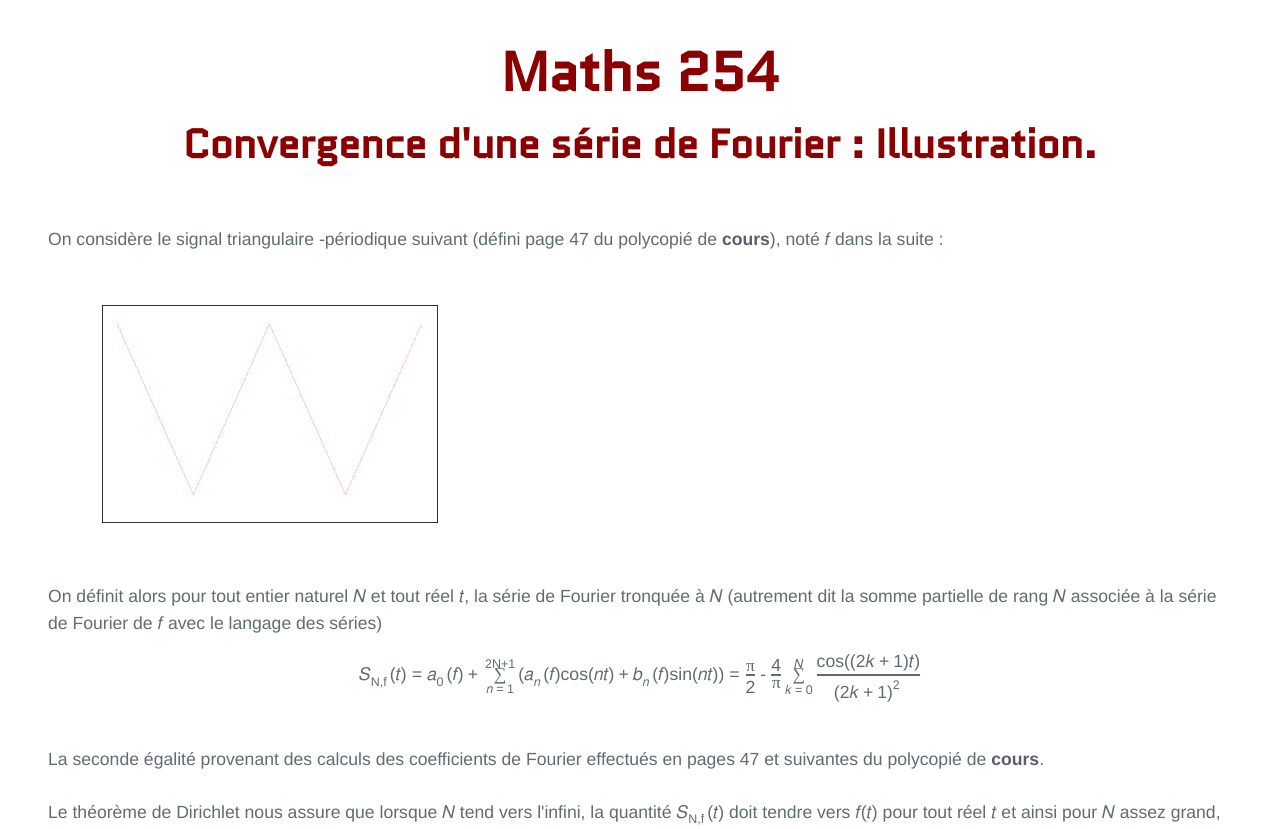
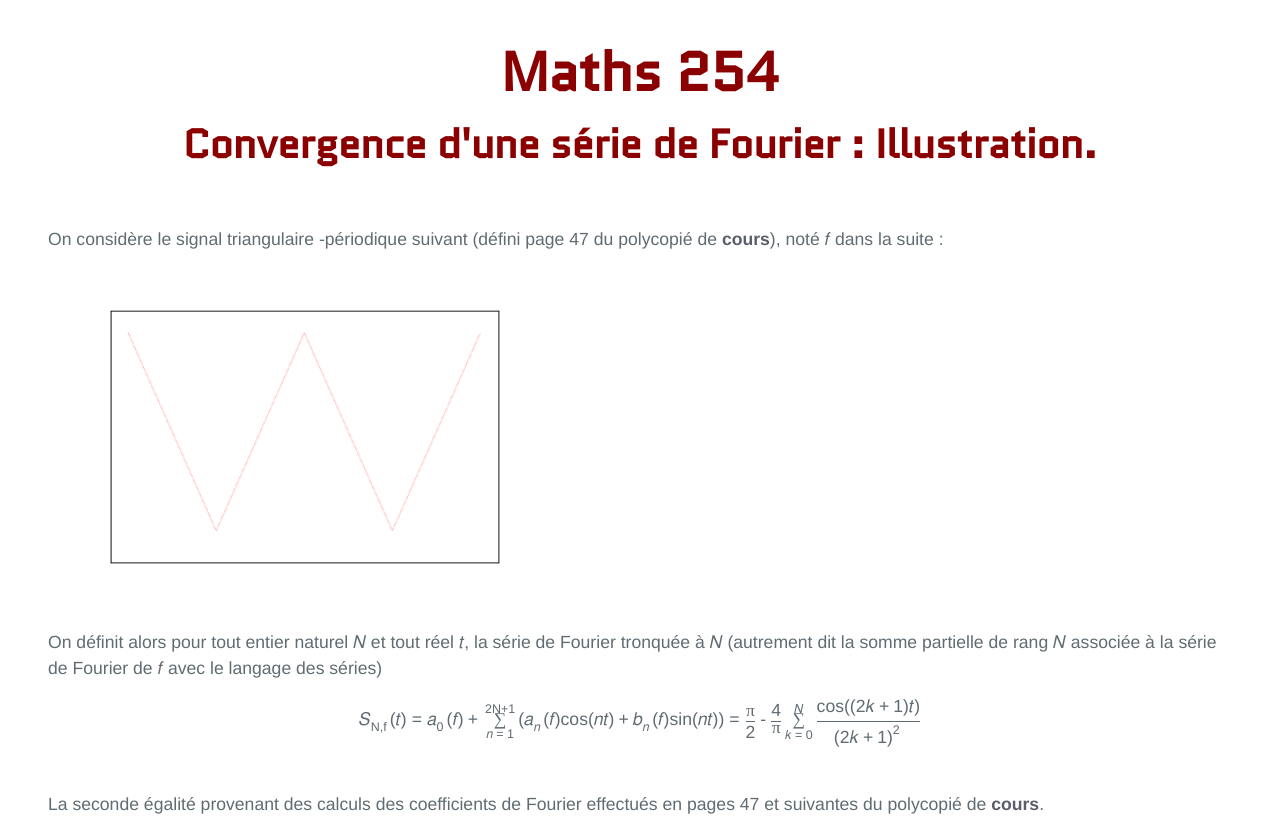
Before and after one commit to KevinDestagnol/algebre.github.io, a Jekyll site: the page built from triangle.md, in a window 1280 px wide. Shown: the part 260-1089 px from the top of the page. Built offline with Jekyll 4.4.1, drawn with Linux system fonts in a browser that asks for light colours; some web fonts are replaced.

Commit message:
Update default9.html

```diff
--- a/_layouts/default9.html
+++ b/_layouts/default9.html
@@ -39,7 +39,7 @@
 
    <c>On considère le signal triangulaire <math style="font-family:Times New Roman, Times, serif;">2&pi;</math>-périodique suivant (défini page 47 du polycopié de <a href="cours_maths_254.pdf">cours<c></a>), noté <math><mi>f</mi></math> dans la suite :</br>
 <p>
- <img src="signal_triangle.png" alt="Signal triangulaire" />
+ <img src="signal_triangle.png" width="500" alt="Signal triangulaire" />
 </p>
 
 On définit alors pour tout entier naturel <math><mi>N</mi></math> et tout réel <math><mi>t</mi></math>, la série de Fourier tronquée à <math><mi>N</mi></math> (autrement dit la somme partielle de rang <math><mi>N</mi></math> associée à la série de Fourier de <math><mi>f</mi></math> avec le langage des séries) </br>
```
